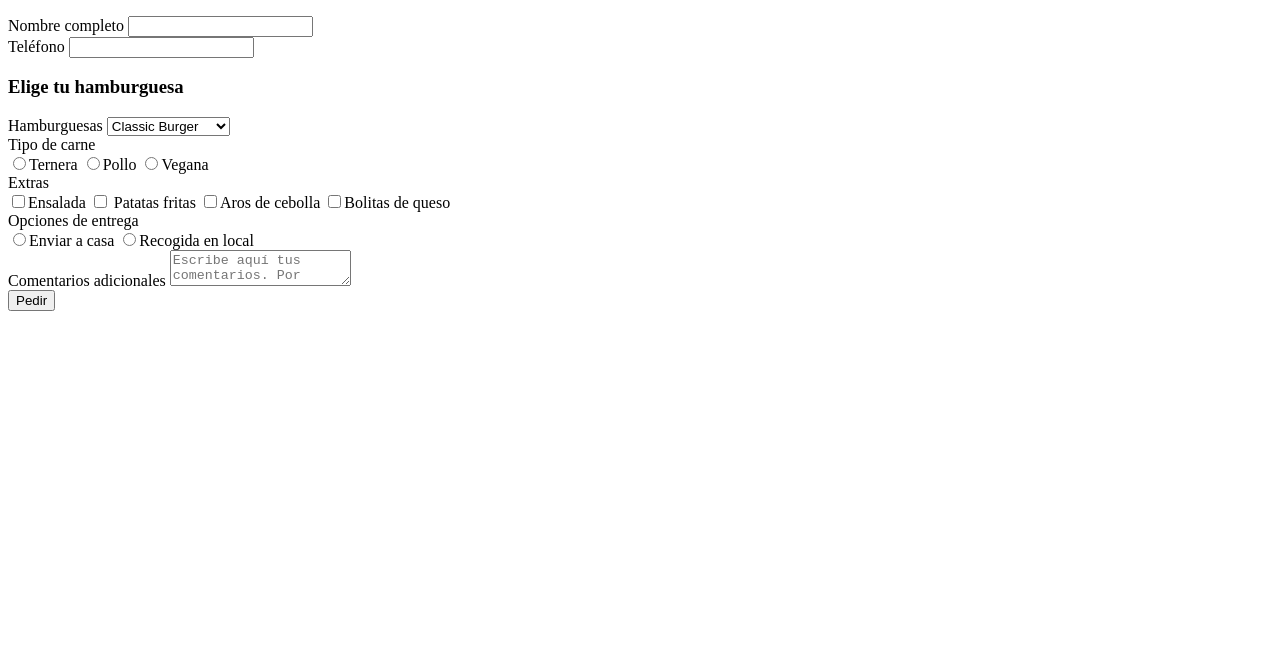
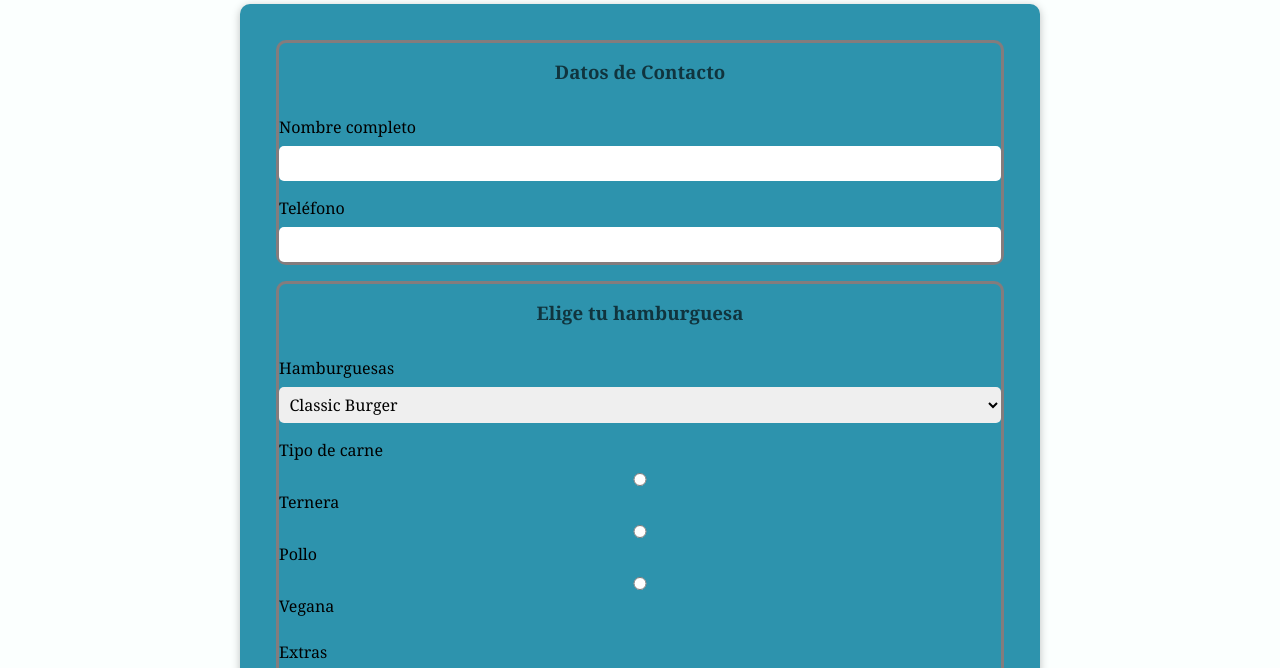
Before and after one commit to AidaG91/Lab-W2-D4-2, a plain HTML site: page index.html in a window 1280 px wide. Shown: the part 152-820 px from the top of the page. Drawn offline with Linux system fonts and the light colour scheme.

Commit message:
CSS: body, h1h2h3, container, form y label

```diff
--- a/style.css
+++ b/style.css
@@ -0,0 +1,73 @@
+*,
+html,
+body {
+  margin: 0;
+  padding: 0;
+  box-sizing: border-box;
+  font-family: Georgia, "Times New Roman", Times, serif;
+}
+
+body {
+  background-color: rgb(251, 255, 254);
+  color: black;
+  padding: 20px;
+}
+
+h1,
+h2,
+h3 {
+  text-align: center;
+  margin-bottom: 1rem;
+  margin-top: 1rem;
+}
+
+h1 {
+  font-size: 2.5rem;
+  letter-spacing: 10px;
+}
+
+h2 {
+  color: rgba(0, 0, 0, 0.842);
+}
+
+h3 {
+  color: rgba(0, 0, 0, 0.644);
+}
+
+.container {
+  max-width: 800px;
+  margin: 0 auto;
+  background-color: rgb(45, 147, 173);
+  border-radius: 10px;
+  padding: 20px;
+  box-shadow: 0 2px 8px rgba(0, 0, 0, 0.25);
+}
+
+form {
+  display: flex;
+  flex-direction: column;
+  gap: 1rem;
+  margin: 1rem 1rem;
+  border: 3px solid rgb(132, 124, 125);
+  border-radius: 10px;
+}
+
+label {
+  margin-bottom: 0.5rem;
+  display: block;
+  color: black;
+}
+
+input,
+textarea,
+select {
+  width: 100%;
+  max-width: 100%;
+  padding: 0.4rem;
+  border: none;
+  border-radius: 5px;
+  font-size: 1rem;
+  outline: none;
+  /* margin-left: 1rem;
+margin-right: 1rem; */
+}
```
Also changed, not shown: index.html (+1 -1 lines).
